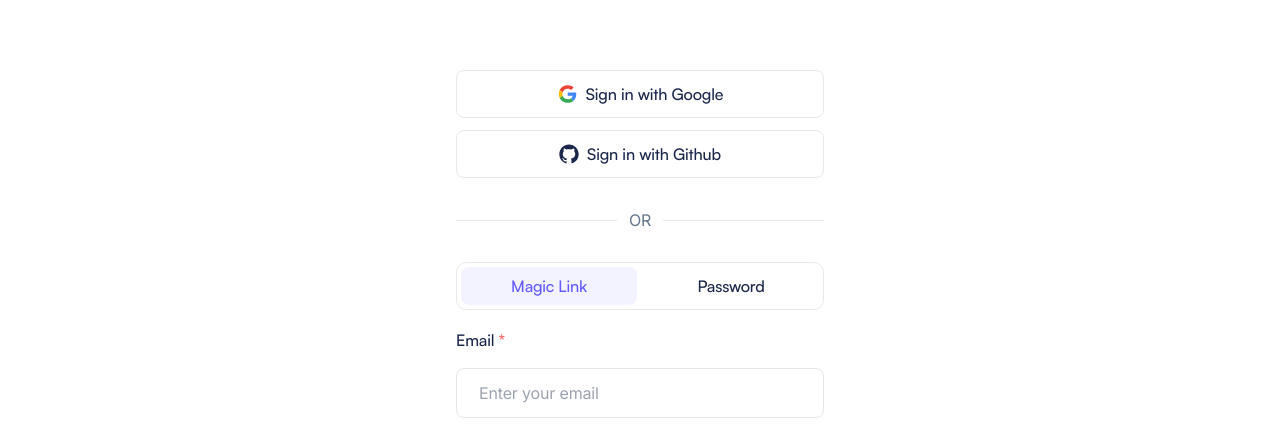
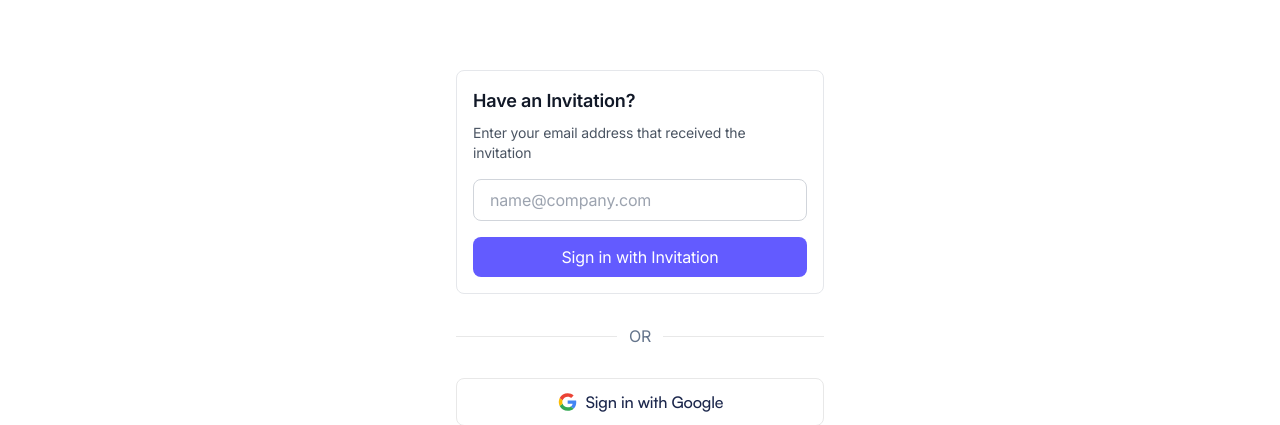
Before and after one commit to inivert/Lumux, a Next.js app: page /auth/signin in a window 1280 px wide. Shown: the part 120-545 px from the top of the page. Built offline with nearby package versions, Linux system fonts and the light colour scheme; no server answers; what react-instantsearch-dom would draw is missing.

Commit message:
fixed magic link

```diff
--- /dev/null
+++ b/src/app/auth/verify-request/page.tsx
@@ -0,0 +1,30 @@
+export default function VerifyRequest() {
+  return (
+    <div className="min-h-screen flex items-center justify-center bg-gray-50 dark:bg-gray-900 py-12 px-4 sm:px-6 lg:px-8">
+      <div className="max-w-md w-full space-y-8 bg-white dark:bg-gray-800 p-8 rounded-lg shadow">
+        <div>
+          <h2 className="mt-6 text-center text-3xl font-extrabold text-gray-900 dark:text-white">
+            Check your email
+          </h2>
+          <p className="mt-2 text-center text-sm text-gray-600 dark:text-gray-400">
+            A sign in link has been sent to your email address.
+            Click the link to sign in.
+          </p>
+        </div>
+        <div className="mt-8 space-y-6">
+          <div className="text-sm text-center">
+            <p className="text-gray-500 dark:text-gray-400">
+              Didn't receive the email? Check your spam folder or
+            </p>
+            <a
+              href="/auth/signin"
+              className="font-medium text-primary hover:text-primary-dark"
+            >
+              Try another method
+            </a>
+          </div>
+        </div>
+      </div>
+    </div>
+  );
+}
--- /dev/null
+++ b/src/components/Auth/InvitedUserSignIn/index.tsx
@@ -0,0 +1,63 @@
+"use client";
+import { signIn } from "next-auth/react";
+import { useState } from "react";
+import toast from "react-hot-toast";
+
+export default function InvitedUserSignIn() {
+  const [email, setEmail] = useState("");
+  const [isLoading, setIsLoading] = useState(false);
+
+  const handleSubmit = async (e: React.FormEvent) => {
+    e.preventDefault();
+    setIsLoading(true);
+
+    try {
+      const result = await signIn("email", {
+        email: email.toLowerCase(),
+        redirect: false,
+      });
+
+      if (result?.error) {
+        toast.error(result.error);
+      } else {
+        toast.success("Check your email for the magic link!");
+      }
+    } catch (error) {
+      toast.error("Something went wrong. Please try again.");
+    } finally {
+      setIsLoading(false);
+    }
+  };
+
+  return (
+    <div className="w-full p-4 bg-white dark:bg-gray-800 rounded-lg border border-gray-200 dark:border-gray-700">
+      <h3 className="text-lg font-semibold text-gray-900 dark:text-white mb-2">
+        Have an Invitation?
+      </h3>
+      <p className="text-sm text-gray-600 dark:text-gray-400 mb-4">
+        Enter your email address that received the invitation
+      </p>
+
+      <form onSubmit={handleSubmit} className="space-y-4">
+        <div>
+          <input
+            type="email"
+            value={email}
+            onChange={(e) => setEmail(e.target.value)}
+            placeholder="name@company.com"
+            className="w-full px-4 py-2 border border-gray-300 dark:border-gray-600 rounded-lg focus:ring-2 focus:ring-primary focus:border-transparent dark:bg-gray-700 dark:text-white"
+            required
+          />
+        </div>
+
+        <button
+          type="submit"
+          disabled={isLoading}
+          className="w-full bg-primary text-white py-2 px-4 rounded-lg hover:bg-primary-dark transition-colors duration-200 disabled:opacity-50 disabled:cursor-not-allowed"
+        >
+          {isLoading ? "Sending..." : "Sign in with Invitation"}
+        </button>
+      </form>
+    </div>
+  );
+}
--- a/src/components/Auth/Signin/index.tsx
+++ b/src/components/Auth/Signin/index.tsx
@@ -6,6 +6,7 @@ import GithubSigninButton from "../GithubSigninButton";
 import SigninWithMagicLink from "../SigninWithMagicLink";
 import SigninWithPassword from "../SigninWithPassword";
 import DemoSignin from "./DemoSignin";
+import InvitedUserSignIn from "../InvitedUserSignIn";
 
 export default function Signin() {
 	const [signinOption, setSigninOption] = useState("magic-link");
@@ -13,11 +14,23 @@ export default function Signin() {
 	return (
 		<>
 			<div className='mx-auto w-full max-w-[400px] px-4 py-10'>
+				<div className="mb-7.5">
+					<InvitedUserSignIn />
+				</div>
+
+				<div className='mb-7.5 flex items-center justify-center'>
+					<span className='block h-px w-full bg-stroke dark:bg-stroke-dark'></span>
+					<div className='inline-block bg-white px-3 text-base text-body dark:bg-[#151F34] dark:text-gray-5'>
+						OR
+					</div>
+					<span className='block h-px w-full bg-stroke dark:bg-stroke-dark'></span>
+				</div>
+
 				<div className='space-y-3 pb-7.5'>
 					<GoogleSigninButton text='Sign in' />
-
 					<GithubSigninButton text='Sign in' />
 				</div>
+
 				<div className='mb-7.5 flex items-center justify-center'>
 					<span className='block h-px w-full bg-stroke dark:bg-stroke-dark'></span>
 					<div className='inline-block bg-white px-3 text-base text-body dark:bg-[#151F34] dark:text-gray-5'>
--- a/src/libs/auth.ts
+++ b/src/libs/auth.ts
@@ -19,6 +19,7 @@ export const authOptions: NextAuthOptions = {
 	pages: {
 		signIn: "/auth/signin",
 		error: "/auth/error",
+		verifyRequest: "/auth/verify-request",
 	},
 	adapter: PrismaAdapter(prisma),
 	secret: process.env.SECRET,
@@ -151,6 +152,7 @@ export const authOptions: NextAuthOptions = {
 				},
 			},
 			from: process.env.EMAIL_FROM,
+			maxAge: 24 * 60 * 60, // 24 hours
 		}),
 
 		GitHubProvider({
@@ -171,7 +173,6 @@ export const authOptions: NextAuthOptions = {
 				return true;
 			}
 
-			// For all other sign in methods (Google, GitHub, Email, Credentials)
 			const userEmail = user.email?.toLowerCase();
 			if (!userEmail) return false;
 
@@ -183,6 +184,8 @@ export const authOptions: NextAuthOptions = {
 
 			if (existingUser) return true; // Allow existing users to sign in
 
+			// Only check for invitation if using email provider
+			if (account?.provider === 'email') {
 				// Check for valid invitation
 				const invitation = await prisma.invitation.findFirst({
 					where: {
@@ -193,7 +196,7 @@ export const authOptions: NextAuthOptions = {
 				});
 
 				if (!invitation) {
-				throw new Error("You need an invitation to sign up. Please contact an administrator.");
+					throw new Error("You need an invitation to sign up. Please check your email invitation.");
 				}
 
 				// If we have a valid invitation, allow sign in and update the invitation
@@ -203,13 +206,25 @@ export const authOptions: NextAuthOptions = {
 				});
 
 				return true;
+			} else {
+				// Block other providers if user doesn't exist
+				throw new Error("This is a private application. Please use your invitation email to sign in.");
+			}
 		},
+
 		async redirect({ url, baseUrl }) {
+			// After successful email verification, redirect to dashboard
+			if (url.includes('/api/auth/callback/email')) {
+				return `${baseUrl}/dashboard`;
+			}
+
+			// Default redirect rules
 			if (url.startsWith("/")) return `${baseUrl}${url}`;
 			if (new URL(url).origin === baseUrl) return url;
 			if (url.startsWith("http://localhost:3000")) return url;
 			return baseUrl;
 		},
+
 		async jwt({ token, user, account, profile, trigger, session }) {
 			if (trigger === "update" && session?.user) {
 				return {
```
Lines whose indentation alone changed are shown as unchanged.
